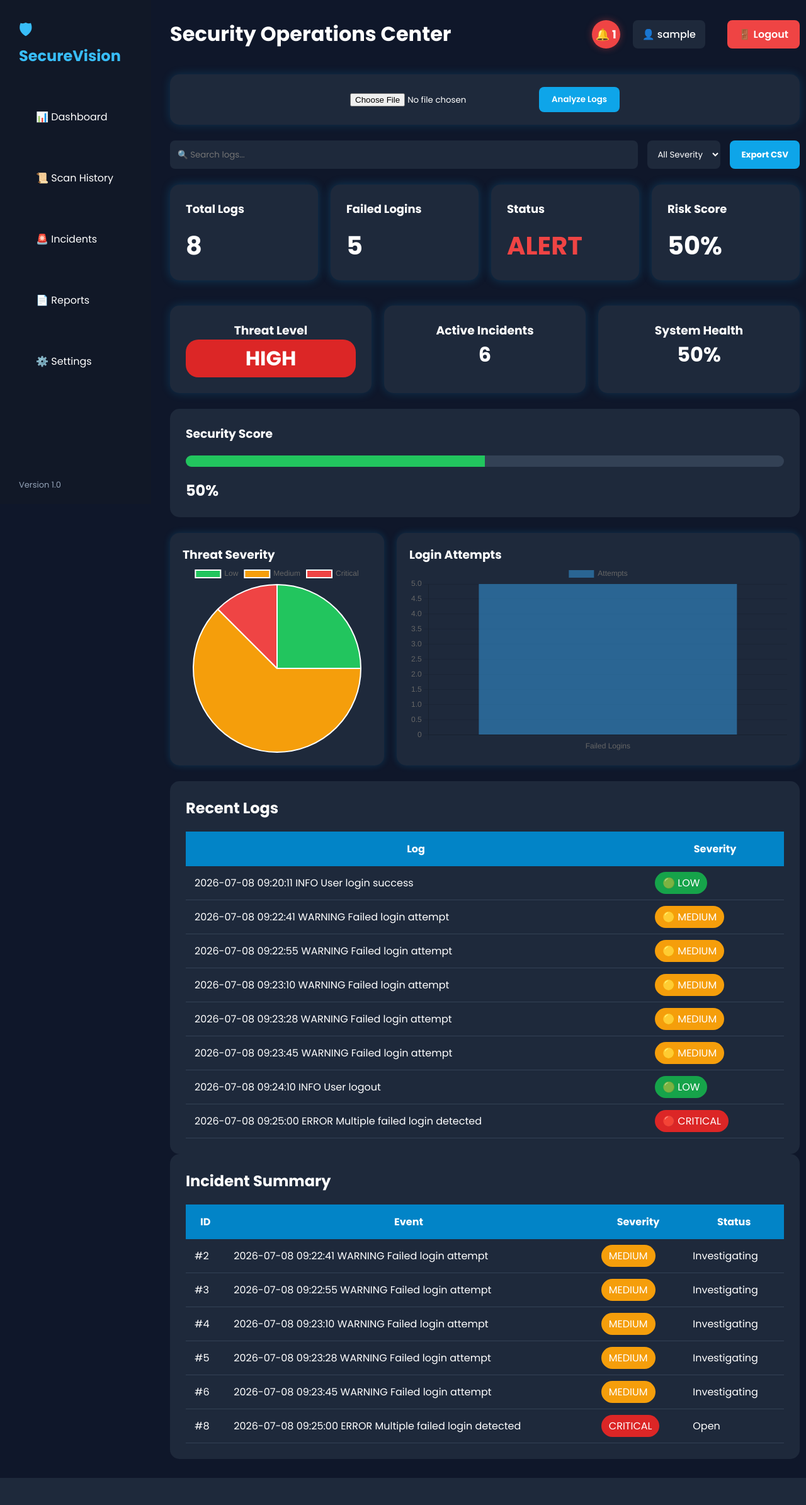
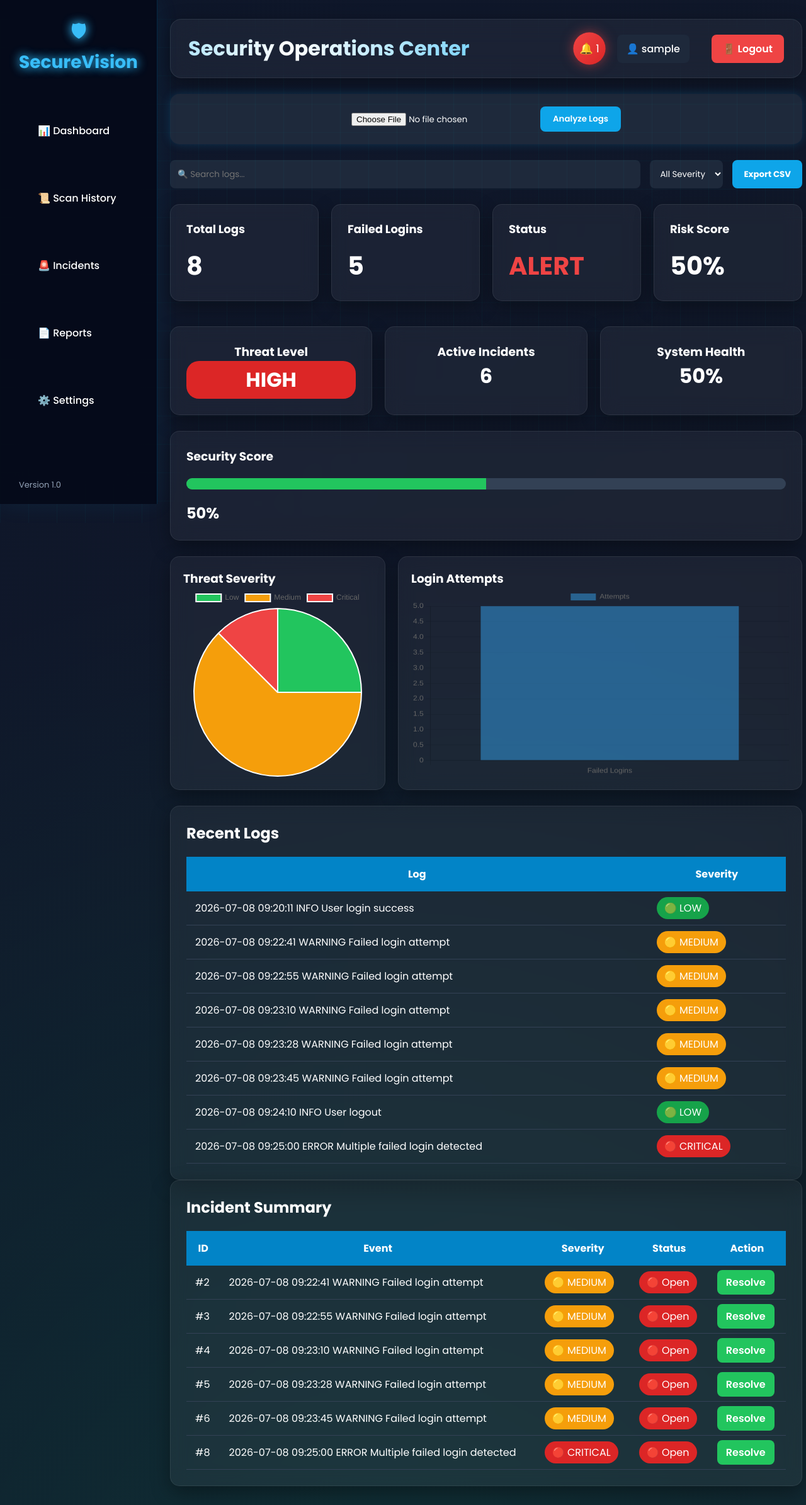
Before and after one commit to faizansayyad7/Securevision-Mini-Soc, a Flask app: page / in a window 1280 px wide. Shown: the whole page at 63% size. Before the commit the page ends 2346 px from the top, so only its background shows below. Run offline with Flask 3, Linux system fonts and the light colour scheme; the visitor is signed in with stand-in values (Sample User, id 1).

Commit message:
UI redesign, incident resolution, dashboard improvements and history enhancements

```diff
--- a/app.py
+++ b/app.py
@@ -89,28 +89,29 @@ def dashboard():
 
             db.session.add(scan)
             db.session.commit()
-            # Save Scan History
+           # Save Scan History
+
+            risk = min(data["failed"] * 10, 100)
 
             scan = ScanHistory(
-                filename=file.filename,
+             filename=file.filename,
                 total_logs=data["total"],
                 failed_logins=data["failed"],
                 risk_score=risk
-            )
+                )
 
             db.session.add(scan)
 
-            # Save Incidents
-
+                # Save Incidents
             for item in data["incidents"]:
 
-                incident = Incident(
+             incident = Incident(
                     event=item["event"],
                     severity=item["severity"],
-                    status=item["status"]
-                )
+                     status=item["status"]
+             )
 
-                db.session.add(incident)
+            db.session.add(incident)
 
             db.session.commit()
 
@@ -184,6 +185,20 @@ def delete_scan(id):
     return redirect(url_for("history"))
 
 
+@app.route("/resolve-incident/<int:id>")
+def resolve_incident(id):
+
+    if "user" not in session:
+        return redirect(url_for("login"))
+
+    incident = Incident.query.get_or_404(id)
+
+    incident.status = "Resolved"
+
+    db.session.commit()
+
+    return redirect(url_for("dashboard"))
+
 
 if __name__ == "__main__":
     app.run(debug=True)
--- a/static/style.css
+++ b/static/style.css
@@ -6,30 +6,142 @@ font-family:Poppins,sans-serif;
 }
 
 body{
-display:flex;
-background:#0f172a;
-color:white;
+    margin:0;
+    padding:0;
+    display:flex;
+    overflow-x:hidden;
+    color:#fff;
+    font-family:'Poppins',sans-serif;
+
+    background:
+    radial-gradient(circle at 20% 20%,rgba(0,174,255,.18),transparent 25%),
+    radial-gradient(circle at 80% 70%,rgba(0,255,170,.10),transparent 30%),
+    linear-gradient(135deg,#020617,#071325,#0f172a,#111827,#1e293b);
+
+    background-size:300% 300%;
+    animation:bgAnimation 18s ease infinite;
+
+    position:relative;
+}
+
+@keyframes bgAnimation{
+
+0%{
+background-position:0% 50%;
+}
+
+50%{
+background-position:100% 50%;
+}
+
+100%{
+background-position:0% 50%;
+}
+
+}
+
+body::before{
+
+content:"";
+
+position:fixed;
+
+left:0;
+top:0;
+
+width:100%;
+height:100%;
+
+background-image:
+
+linear-gradient(rgba(0,255,255,.03) 1px,transparent 1px),
+linear-gradient(90deg,rgba(0,255,255,.03) 1px,transparent 1px);
+
+background-size:45px 45px;
+
+pointer-events:none;
+
+animation:gridMove 10s linear infinite;
+
+}
+
+@keyframes gridMove{
+
+from{
+
+transform:translateY(0);
+
+}
+
+to{
+
+transform:translateY(45px);
+
+}
+
 }
 
 .sidebar{
 
-width:240px;
-
+width:250px;
 height:100vh;
 
-background:#111827;
+position:fixed;
+
+background:rgba(5,10,25,.88);
+
+backdrop-filter:blur(25px);
+
+border-right:1px solid rgba(0,174,255,.18);
+
+box-shadow:
+
+0 0 35px rgba(0,174,255,.08);
 
 padding:30px;
 
-position:fixed;
+z-index:999;
 
 }
 
 .sidebar h2{
 
-margin-bottom:40px;
+font-size:28px;
+
+font-weight:700;
 
 color:#38bdf8;
+
+text-align:center;
+
+margin-bottom:45px;
+
+text-shadow:
+
+0 0 10px #38bdf8,
+0 0 25px #0ea5e9,
+0 0 45px #0284c7;
+
+animation:logoGlow 3s infinite alternate;
+
+}
+
+@keyframes logoGlow{
+
+from{
+
+text-shadow:
+0 0 10px #38bdf8;
+
+}
+
+to{
+
+text-shadow:
+0 0 30px #38bdf8,
+0 0 60px #0ea5e9;
+
+}
 
 }
 
@@ -83,7 +195,55 @@ justify-content:space-between;
 
 align-items:center;
 
-margin-bottom:40px;
+padding:22px 28px;
+
+border-radius:18px;
+
+margin-bottom:25px;
+
+background:rgba(255,255,255,.05);
+
+backdrop-filter:blur(20px);
+
+border:1px solid rgba(255,255,255,.08);
+
+box-shadow:
+
+0 8px 30px rgba(0,0,0,.35);
+
+}
+
+.topbar h1{
+
+font-size:32px;
+
+font-weight:700;
+
+background:linear-gradient(90deg,#38bdf8,#ffffff,#38bdf8);
+
+background-size:200%;
+
+-webkit-background-clip:text;
+
+-webkit-text-fill-color:transparent;
+
+animation:titleMove 5s linear infinite;
+
+}
+
+@keyframes titleMove{
+
+0%{
+
+background-position:0%;
+
+}
+
+100%{
+
+background-position:200%;
+
+}
 
 }
 
@@ -120,6 +280,17 @@ border-radius:15px;
 box-shadow:0 0 15px rgba(14,165,233,.25);
 
 transition:.3s;
+
+background:rgba(255,255,255,.05);
+
+backdrop-filter:blur(14px);
+
+-webkit-backdrop-filter:blur(14px);
+
+border:1px solid rgba(255,255,255,.08);
+
+box-shadow:
+0 10px 30px rgba(0,0,0,.35);
 
 }
 
@@ -162,6 +333,17 @@ background:#1e293b;
 padding:25px;
 
 border-radius:15px;
+
+background:rgba(255,255,255,.05);
+
+backdrop-filter:blur(14px);
+
+-webkit-backdrop-filter:blur(14px);
+
+border:1px solid rgba(255,255,255,.08);
+
+box-shadow:
+0 10px 30px rgba(0,0,0,.35);
 
 }
 
@@ -271,6 +453,17 @@ border-radius:15px;
 
 box-shadow:0 0 12px rgba(14,165,233,.2);
 
+background:rgba(255,255,255,.05);
+
+backdrop-filter:blur(14px);
+
+-webkit-backdrop-filter:blur(14px);
+
+border:1px solid rgba(255,255,255,.08);
+
+box-shadow:
+0 10px 30px rgba(0,0,0,.35);
+
 }
 
 .chart-card canvas{
@@ -290,11 +483,9 @@ align-items:center;
 
 .notification{
 
-width:45px;
+width:48px;
 
-height:45px;
-
-background:#ef4444;
+height:48px;
 
 border-radius:50%;
 
@@ -304,11 +495,23 @@ justify-content:center;
 
 align-items:center;
 
-font-weight:bold;
+background:linear-gradient(135deg,#ef4444,#dc2626);
 
-font-size:18px;
+box-shadow:
 
-box-shadow:0 0 12px rgba(239,68,68,.4);
+0 0 18px rgba(239,68,68,.55);
+
+animation:pulseBell 2s infinite;
+
+}
+
+@keyframes pulseBell{
+
+50%{
+
+transform:scale(1.08);
+
+}
 
 }
 
@@ -336,6 +539,17 @@ text-align:center;
 
 box-shadow:0 0 15px rgba(14,165,233,.2);
 
+background:rgba(255,255,255,.05);
+
+backdrop-filter:blur(14px);
+
+-webkit-backdrop-filter:blur(14px);
+
+border:1px solid rgba(255,255,255,.08);
+
+box-shadow:
+0 10px 30px rgba(0,0,0,.35);
+
 }
 
 .progress-card{
@@ -347,6 +561,17 @@ padding:25px;
 border-radius:15px;
 
 margin-bottom:25px;
+
+background:rgba(255,255,255,.05);
+
+backdrop-filter:blur(14px);
+
+-webkit-backdrop-filter:blur(14px);
+
+border:1px solid rgba(255,255,255,.08);
+
+box-shadow:
+0 10px 30px rgba(0,0,0,.35);
 
 }
 
@@ -610,15 +835,29 @@ font-size:13px;
 
 display:block;
 
-color:white;
+padding:15px;
+
+margin-bottom:10px;
+
+border-radius:12px;
 
 text-decoration:none;
 
-padding:12px;
+color:white;
 
-border-radius:8px;
+transition:.35s;
 
-transition:.3s;
+font-weight:500;
+
+}
+
+.menu-link:hover{
+
+transform:translateX(8px);
+
+background:linear-gradient(90deg,#0284c7,#0ea5e9);
+
+box-shadow:0 0 18px rgba(0,174,255,.35);
 
 }
 
@@ -632,17 +871,29 @@ background:#1f2937;
 
 display:block;
 
-padding:12px;
+padding:15px;
+
+margin-bottom:10px;
+
+border-radius:12px;
 
 text-decoration:none;
 
 color:white;
 
-border-radius:8px;
+transition:.35s;
 
-transition:.3s;
+font-weight:500;
 
-margin-bottom:6px;
+}
+
+.menu-link:hover{
+
+transform:translateX(8px);
+
+background:linear-gradient(90deg,#0284c7,#0ea5e9);
+
+box-shadow:0 0 18px rgba(0,174,255,.35);
 
 }
 
@@ -673,3 +924,19 @@ font-size:13px;
 background:#dc2626;
 
 }
+
+.resolve-btn{
+    background:#22c55e;
+    color:white;
+    padding:8px 14px;
+    border-radius:8px;
+    text-decoration:none;
+    font-weight:600;
+    transition:.3s;
+}
+
+.resolve-btn:hover{
+    background:#16a34a;
+    transform:scale(1.05);
+
+}
--- a/templates/dashboard.html
+++ b/templates/dashboard.html
@@ -203,12 +203,10 @@
 <tr>
 
     <th>ID</th>
-
     <th>Event</th>
-
     <th>Severity</th>
-
     <th>Status</th>
+    <th>Action</th>
 
 </tr>
 
@@ -222,19 +220,51 @@
 
     <td>
 
-{% if incident.severity=="MEDIUM" %}
+        {% if incident.severity=="LOW" %}
 
-<span class="medium">{{ incident.severity }}</span>
+            <span class="low">🟢 LOW</span>
+
+        {% elif incident.severity=="MEDIUM" %}
+
+            <span class="medium">🟡 MEDIUM</span>
 
         {% else %}
 
-<span class="critical">{{ incident.severity }}</span>
+            <span class="critical">🔴 CRITICAL</span>
 
         {% endif %}
 
     </td>
 
-<td>{{ incident.status }}</td>
+    <td>
+
+        {% if incident.status=="Resolved" %}
+
+            <span class="safe">✅ Resolved</span>
+
+        {% else %}
+
+            <span class="critical">🔴 Open</span>
+
+        {% endif %}
+
+    </td>
+
+    <td>
+
+        {% if incident.status!="Resolved" %}
+
+            <a href="{{ url_for('resolve_incident', id=incident.id) }}" class="resolve-btn">
+                Resolve
+            </a>
+
+        {% else %}
+
+            ✔
+
+        {% endif %}
+
+    </td>
 
 </tr>
 
@@ -243,38 +273,35 @@
 </table>
 
 </div>
-
 <script>
 
 // SEARCH
 
-const searchInput=document.getElementById("searchInput");
-const severityFilter=document.getElementById("severityFilter");
+const searchInput = document.getElementById("searchInput");
+const severityFilter = document.getElementById("severityFilter");
 
-searchInput.addEventListener("keyup",filterLogs);
-severityFilter.addEventListener("change",filterLogs);
+searchInput.addEventListener("keyup", filterLogs);
+severityFilter.addEventListener("change", filterLogs);
 
 function filterLogs(){
 
-const text=searchInput.value.toLowerCase();
-
-const severity=severityFilter.value;
+    const text = searchInput.value.toLowerCase();
+    const severity = severityFilter.value;
 
     document.querySelectorAll(".log-row").forEach(row=>{
 
-const message=row.innerText.toLowerCase();
+        const message = row.innerText.toLowerCase();
+        const rowSeverity = row.dataset.severity;
 
-const rowSeverity=row.dataset.severity;
+        const okText = message.includes(text);
+        const okSeverity = severity==="ALL" || rowSeverity===severity;
 
-const okText=message.includes(text);
-
-const okSeverity=severity==="ALL"||rowSeverity===severity;
-
-row.style.display=(okText&&okSeverity)?"":"none";
+        row.style.display = (okText && okSeverity) ? "" : "none";
 
     });
 
 }
+
 
 // PIE CHART
 
@@ -288,15 +315,24 @@ labels:["Low","Medium","Critical"],
 
         datasets:[{
 
-data:[{{ low }},{{ medium }},{{ critical }}],
+            data:[
+            {{ low }},
+            {{ medium }},
+            {{ critical }}
+            ],
 
-backgroundColor:["#22c55e","#f59e0b","#ef4444"]
+            backgroundColor:[
+            "#22c55e",
+            "#f59e0b",
+            "#ef4444"
+            ]
 
         }]
 
     }
 
 });
+
 
 // BAR CHART
 
@@ -316,9 +352,15 @@ data:[{{ failed }}]
 
         }]
 
+    },
+
+    options:{
+        responsive:true,
+        maintainAspectRatio:false
     }
 
 });
+
 
 // EXPORT CSV
 
```
Also changed, not shown: instance/securevision.db. Lines whose indentation alone changed are shown as unchanged.
